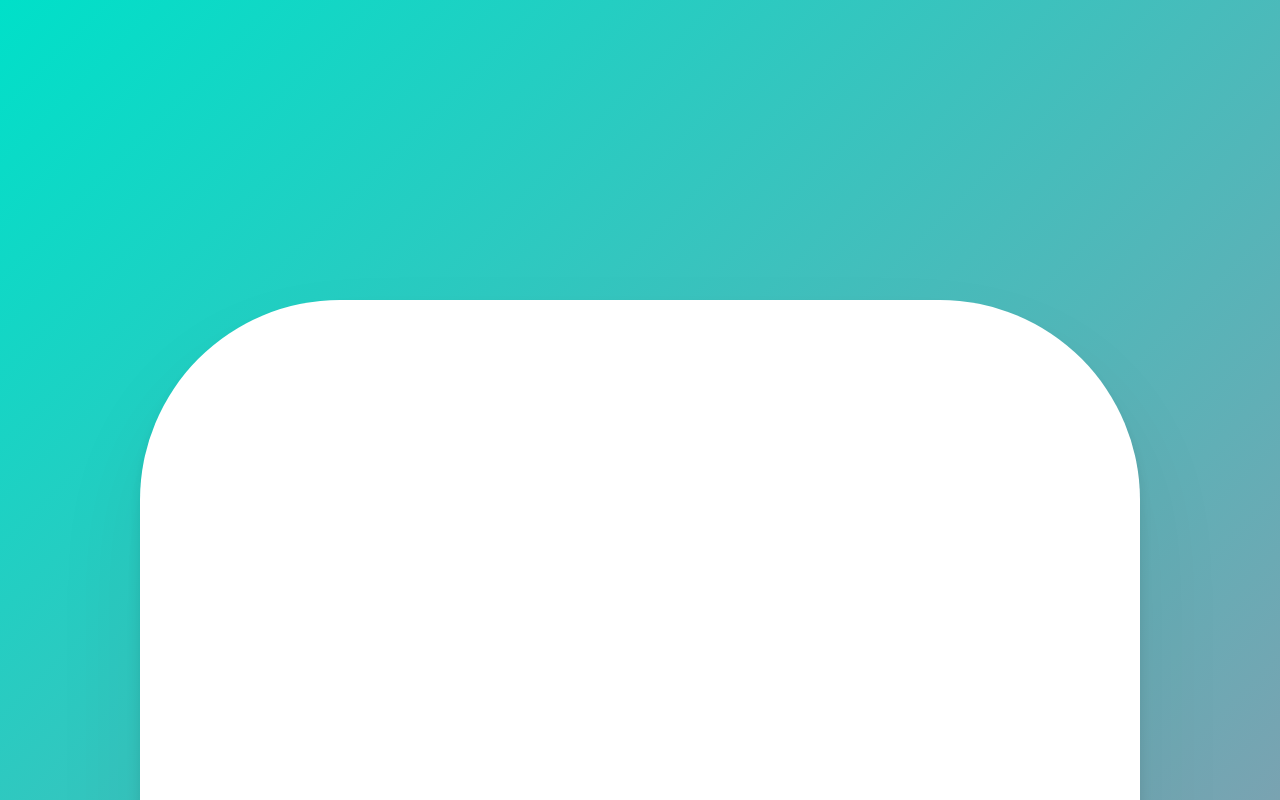
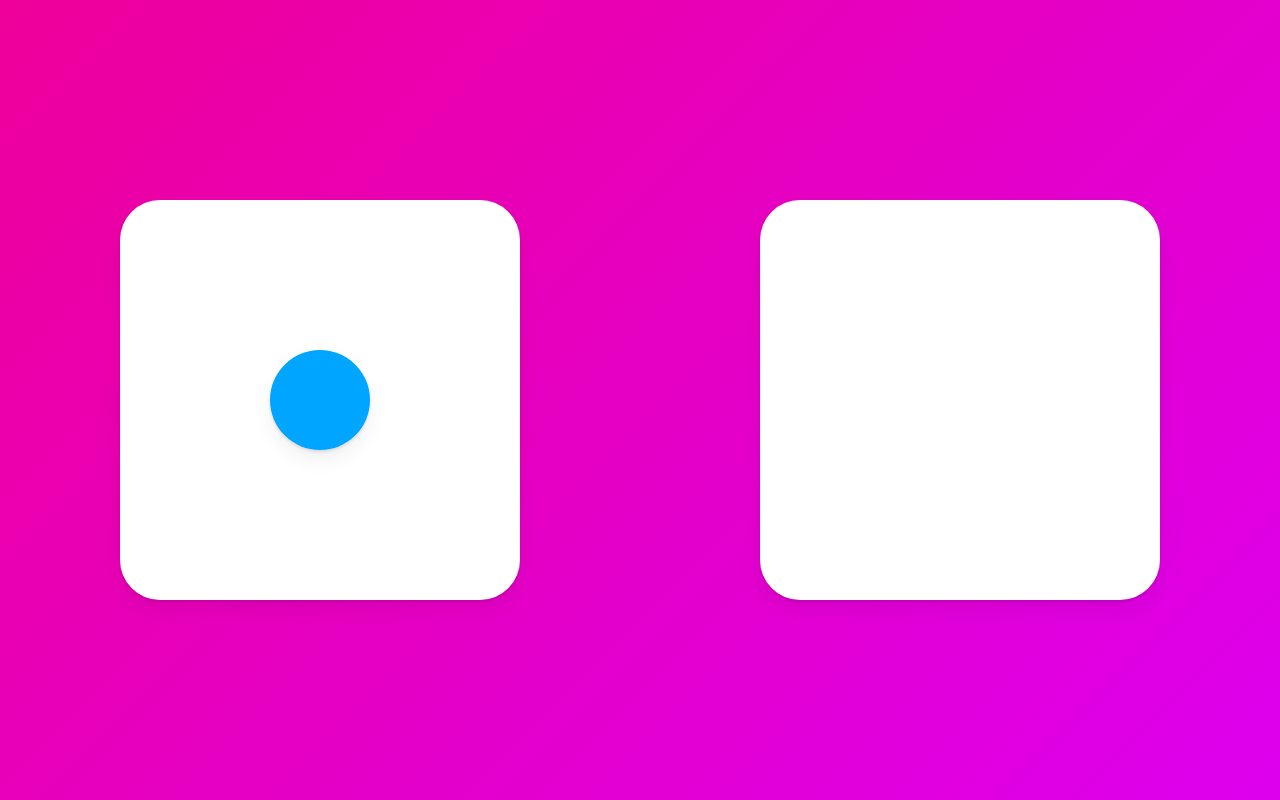
Before and after one commit to roroism/React-ms4, a React (Create React App) app: page / in a window 1280 px wide. Shown: the top 800 px of the page. Built offline with nearby package versions, Linux system fonts and the light colour scheme.

Commit message:
feat: Create layout animation.

```diff
--- a/src/App.tsx
+++ b/src/App.tsx
@@ -1,52 +1,54 @@
 import styled from "styled-components";
-import { motion, useMotionValue, useTransform, useScroll } from "framer-motion";
-import { useEffect, useRef } from "react";
+import {
+  motion,
+  useMotionValue,
+  useTransform,
+  useScroll,
+  AnimatePresence,
+} from "framer-motion";
+import { useEffect, useRef, useState } from "react";
 
 const Wrapper = styled(motion.div)`
-  height: 200vh;
+  height: 100vh;
   width: 100vw;
+  display: flex;
+  justify-content: space-around;
+  align-items: center;
+`;
+
+const Box = styled(motion.div)`
+  width: 400px;
+  height: 400px;
+  background-color: rgba(255, 255, 255, 1);
+  border-radius: 40px;
   display: flex;
   justify-content: center;
   align-items: center;
-  /* background: linear-gradient(135deg, rgb(238, 0, 153), rgb(221, 0, 238)); */
-`;
-
-const Box = styled(motion.div)`
-  width: 200px;
-  height: 200px;
-  background-color: rgba(255, 255, 255, 1);
-  border-radius: 40px;
   box-shadow: 0 2px 3px rgba(0, 0, 0, 0.1), 0 10px 20px rgba(0, 0, 0, 0.06);
 `;
 
-const boxVariants = {
-  hover: { rotateZ: 90 },
-  click: { borderRadius: "100px" },
-};
+const Circle = styled(motion.div)`
+  background-color: #00a5ff;
+  height: 100px;
+  width: 100px;
+  box-shadow: 0 2px 3px rgba(0, 0, 0, 0.1), 0 10px 20px rgba(0, 0, 0, 0.06);
+`;
 
 function App() {
-  const x = useMotionValue(0);
-  const rotateZ = useTransform(x, [-800, 800], [-360, 360]);
-  const gradient = useTransform(
-    x,
-    [-800, 800],
-    [
-      "linear-gradient(135deg, rgb(0, 210, 238), rgb(0, 83, 238))",
-      "linear-gradient(135deg, rgb(0, 238, 155), rgb(238, 178, 0))",
-    ]
-  );
-  // const { scrollY, scrollYProgress } = useScroll();
-  const { scrollYProgress } = useScroll();
-  const scale = useTransform(scrollYProgress, [0, 1], [1, 5]);
-  // useEffect(() => {
-  //   scrollY.onChange(() => {
-  //     console.log(scrollY.get(), scrollYProgress.get());
-  //   });
-  // }, [scrollYProgress, scrollY]);
-
+  const [clicked, setClicked] = useState(false);
+  const toggleClicked = () => setClicked((prev) => !prev);
   return (
-    <Wrapper style={{ background: gradient }}>
-      <Box style={{ x, rotateZ, scale }} drag="x" dragSnapToOrigin />
+    <Wrapper onClick={toggleClicked}>
+      <Box>
+        {!clicked ? (
+          <Circle layoutId="circle" style={{ borderRadius: 50 }} />
+        ) : null}
+      </Box>
+      <Box>
+        {clicked ? (
+          <Circle layoutId="circle" style={{ borderRadius: 0, scale: 2 }} />
+        ) : null}
+      </Box>
     </Wrapper>
   );
 }
```
